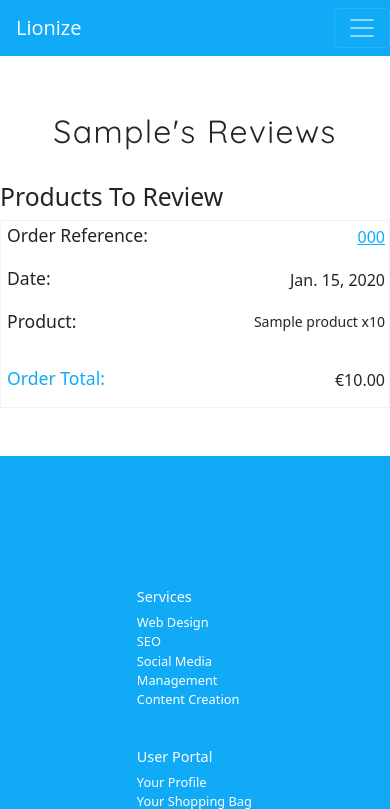
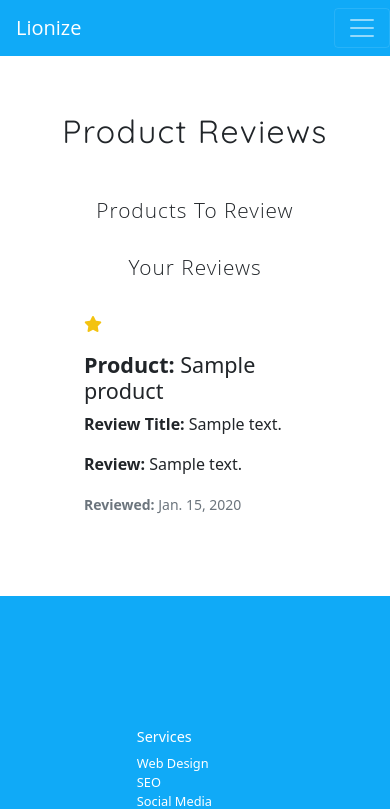
Before and after one commit to kairosity/mp4-lionize, a Django app: page /user-portal/reviews in a window 390 px wide. Shown: the top 809 px of the page. Run offline with Django 3.2, Linux system fonts and the light colour scheme; a user stored in the database is signed in; tables that the repository leaves empty hold one stand-in row (values such as "Sample post"); some libraries are stand-ins or nearby versions.

Commit message:
feat: user portal reviews page finalised

```diff
--- a/products/templates/products/product_detail.html
+++ b/products/templates/products/product_detail.html
@@ -120,7 +120,6 @@
                                         {{ form.review | as_crispy_field }}
                                     </div>
                                 </div>
-
                                     <input class="button button-accent" type="submit" value="Submit">
                             </form>
                         </div>
@@ -145,7 +144,7 @@
                         {% elif review.review_stars == 'option3' %}
                             <p><i class="fas fa-star"></i><i class="fas fa-star"></i><i class="fas fa-star"></i></p>
                         {% elif review.review_stars == 'option4' %}
-                            <p><i class="fas fa-star"></i><i class="fas fa-star"></i><i class="fas fa-star"></i><i class="fas fa-star"></i></p>
+                            <p><i class="fas fa-star "></i><i class="fas fa-star"></i><i class="fas fa-star"></i><i class="fas fa-star"></i></p>
                         {% elif review.review_stars == 'option5' %}
                             <p><i class="fas fa-star"></i><i class="fas fa-star"></i><i class="fas fa-star"></i><i class="fas fa-star"></i><i class="fas fa-star"></i></p>
                         {% endif %}
--- a/products/views.py
+++ b/products/views.py
@@ -161,7 +161,6 @@
             'form': form,
         }
 
-
         return render(request, 'products/product_detail.html', context)
 
 
--- a/profiles/templates/profiles/your_reviews.html
+++ b/profiles/templates/profiles/your_reviews.html
@@ -22,77 +22,53 @@
     <div class="container-fluid">
         <header class=" d-flex flex-column">
             <div class="container">
-                <h1 class="profile-page-heading mt-4 mb-3">{{request.user.first_name}}'s Reviews</h1>
+                <h1 class="profile-page-heading mt-4 mb-3">Product Reviews</h1>
             </div>
         </header>
-        <section>
-            <div class="row">
-                <section class="reviews-available-section">
-                    <div class="col-12 col-md-8 col-lg-5">
-                        <h2>Products To Review</h2>
+
+                <section class="reviews row">
+                    <div class="col-12 col-md-6 review-padding">
+                        <h2 class="details-page-subheading">Products To Review</h2>
                         {% for order in orders %}
                             {% for item in order.lineitems.all %}
                                 {% if not item.reviewed %}
-                                    <div class="review-border container">
-                                        <p><strong>Order #:</strong> {{order.order_number|truncatechars:12}} | <strong>Order Date:</strong> {{order.date}}</p>
+                                    <div class="review-border container orders-to-review">
+                                        <small><strong>Order #:</strong> {{order.order_number|truncatechars:12}}</small>
+                                        <small><strong>Order Date:</strong> {{order.date}}</small>
                                         <p></p>
-                                        <p><strong>Category:</strong> {{item.product.category.friendly_name}}  |<strong> Product: </strong> {{item.product.friendly_name}}</p>
-                                        <a class="button button-accent" href="{% url 'product_detail' item.product.id %}">Review Product</a>
+                                        <p><strong>Category:</strong> {{item.product.category.friendly_name}}</p>
+                                        <p><strong> Product: </strong> {{item.product.friendly_name}}</p>
+                                        <a class="review-product-button button button-accent" href="{% url 'product_detail' item.product.id %}">Review</a>
                                     </div>
                                 {% endif %}
                             {% endfor %}
 
                         {% endfor %}
                     </div>
+                    <div class="col-12 col-md-6 review-padding">
+                        <h2 class="details-page-subheading">Your Reviews</h2>
+                        {% for review in reviews %}
+                            <div class=" container review-border">
+                                {% if review.review_stars == 'option1' %}
+                                    <p><i class="fas fa-star review-star"></i></p>
+                                {% elif review.review_stars == 'option2' %}
+                                    <p><i class="fas fa-star review-star"></i><i class="fas fa-star"></i></p>
+                                {% elif review.review_stars == 'option3' %}
+                                    <p><i class="fas fa-star review-star"></i><i class="fas fa-star"></i><i class="fas fa-star"></i></p>
+                                {% elif review.review_stars == 'option4' %}
+                                    <p><i class="fas fa-star review-star"></i><i class="fas fa-star"></i><i class="fas fa-star"></i><i class="fas fa-star"></i></p>
+                                {% elif review.review_stars == 'option5' %}
+                                    <p><i class="fas fa-star review-star"></i><i class="fas fa-star"></i><i class="fas fa-star"></i><i class="fas fa-star"></i><i class="fas fa-star"></i></p>
+                                {% endif %}
+                                <h4><strong>Product:</strong> {{review.product.friendly_name}}</h4>
+                                <p><strong>Review Title:</strong> {{review.review_title}}</p>
+                                <p><strong>Review:</strong> {{review.review}}</p>
+                                <small class="text-muted"><strong>Reviewed:</strong> {{review.date_reviewed}}</small>
+                            </div>
+                        {% endfor %}
+                    </div>
                 </section>
-                <section class="reviews-written-section">
-                    <div class="col-12 col-md-8 col-lg-5"></div>
-                </section>
-                <div class="col-12 col-md-8 col-lg-5">
-                    <div class="order-history table-responsive">
-                        <table class="table table-sm table-borderless">
-                            <thead>
-                                <tr>
-                                    <th>Order Number</th>
-                                    <th>Date</th>
-                                    <th>Items</th>
-                                    <th>Order Total</th>
-                                </tr>
-                            </thead>
-                            <tbody>
-                                {% for order in orders %}
-                                    <tr class="order-table-row">
-                                        <td>
-                                            <a href="{% url 'order_history' order.order_number %}"
-                                            title="{{ order.order_number }}">
-                                                {{ order.order_number|truncatechars:6 }}
-                                            </a>
-                                        </td>
-                                        <td>{{ order.date }}</td>
-                                        <td>
-                                            <ul class="list-unstyled">
-                                                {% for item in order.lineitems.all %}
-                                                    <li class="small">
-                                                        {{ item.product.name }} x{{ item.quantity }}
-                                                    </li>
-                                                {% endfor %}
-                                            </ul>
-                                        </td>
-                                        <td>€{{ order.grand_total }}</td>
-                                    </tr>
-                                {% endfor %}
-                            </tbody>
-                        </table>
-                    </div>
-                </div>
-            </div>
-        </section>
         </div>
-    </div>
+        </div>
 
 {% endblock %}
-
-{% block postloadjs %}
-    {{ block.super }}
-    <script type="text/javascript" src="{% static 'profiles/js/countryfield.js' %}"></script>
-{% endblock %}
--- a/profiles/views.py
+++ b/profiles/views.py
@@ -76,14 +76,13 @@
 def your_reviews(request):
 
     profile = get_object_or_404(UserProfile, user=request.user)
-
-    # Need to filter orders down to only orders by that user
-
     orders = profile.orders.all()
+    reviews = Review.objects.filter(user=profile)
 
     template = 'profiles/your_reviews.html'
     context = {
         'orders': orders,
+        'reviews': reviews,
     }
 
     return render(request, template, context)
--- a/static/css/base.css
+++ b/static/css/base.css
@@ -537,9 +537,22 @@
 /* Review Page */
 
 .review-border{
-    border: 2px solid var(--lighter-main);
     padding: 1rem;
-    margin: 1rem;
+    margin-top: 1rem;
+    margin-bottom: 1rem;
+}
+.review-padding{
+    padding: 1rem 5rem;
+}
+.orders-to-review{
+    text-align: center;
+}
+.review-product-button{
+    font-size: 0.9rem;
+}
+
+i.fa-star{
+    color: var(--accent-colour);
 }
 /* The Following Code is all from the CI Boutique Ado Tutorial */
 /* from CSS-tricks.com: https://css-tricks.com/snippets/css/css-triangle/ */
```
Also changed, not shown: README.md.
